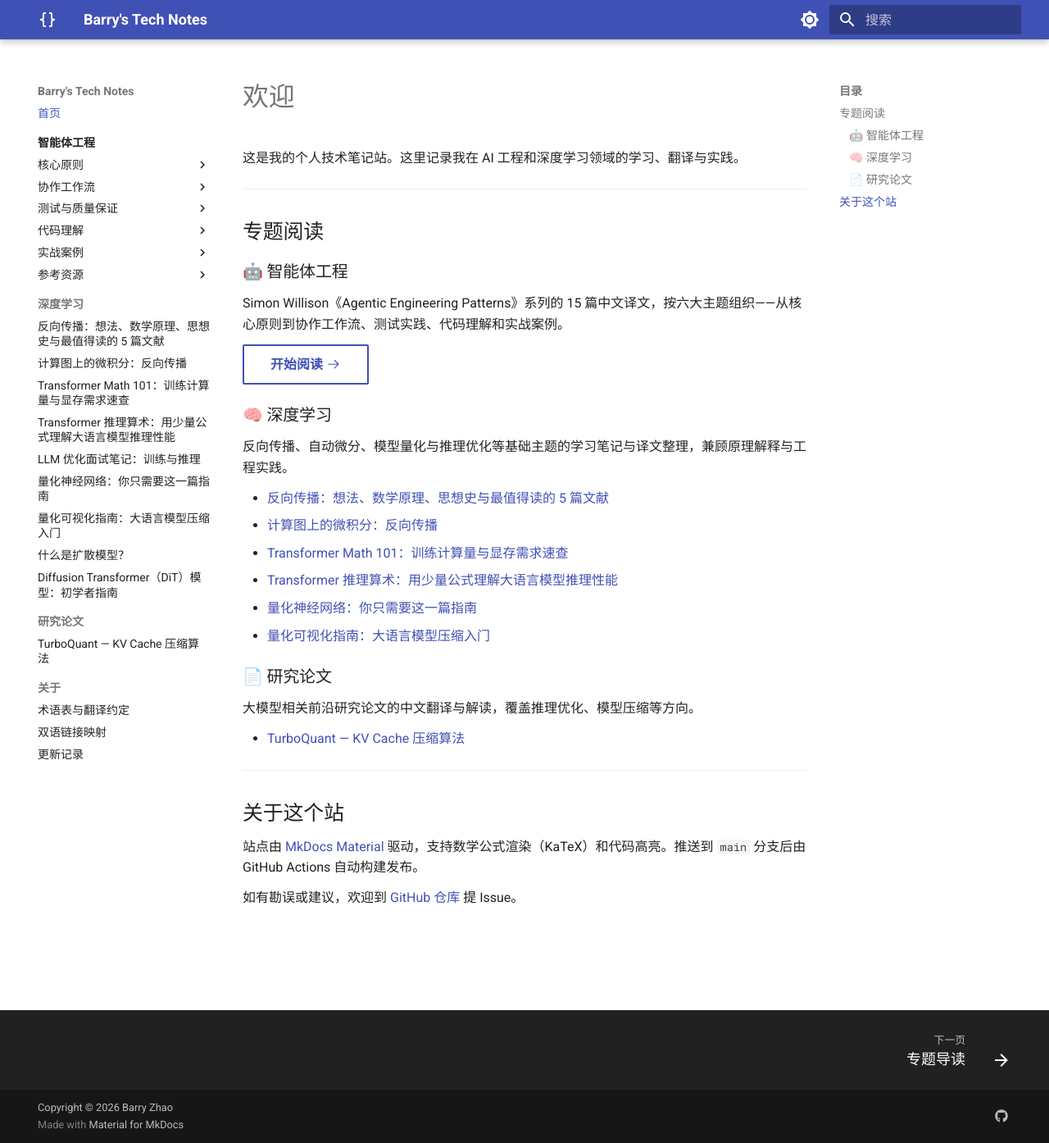
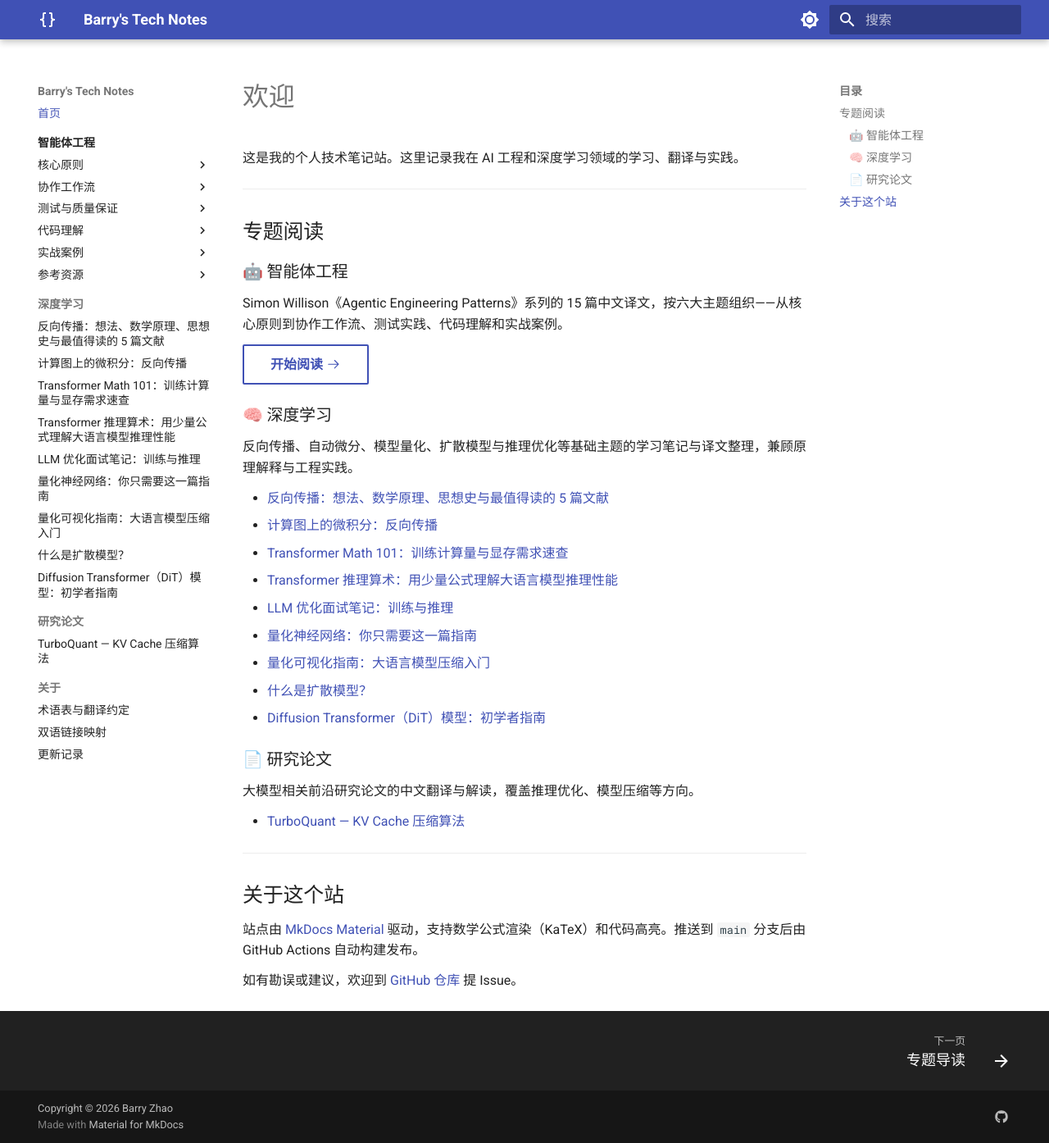
Before and after one commit to mypopydev/mypopydev.github.io, an MkDocs documentation site: the page built from docs/index.md, in a window 1280 px wide and 1394 px high. Shown: the whole window at 82% size. Built offline with MkDocs 1.6.1 and Material for MkDocs 9.7.7, drawn with Linux system fonts in a browser that asks for light colours.

Commit message:
Update homepage deep learning list

```diff
--- a/docs/index.md
+++ b/docs/index.md
@@ -14,14 +14,17 @@ Simon Willison《Agentic Engineering Patterns》系列的 15 篇中文译文，
 
 ### 🧠 深度学习
 
-反向传播、自动微分、模型量化与推理优化等基础主题的学习笔记与译文整理，兼顾原理解释与工程实践。
+反向传播、自动微分、模型量化、扩散模型与推理优化等基础主题的学习笔记与译文整理，兼顾原理解释与工程实践。
 
 - [反向传播：想法、数学原理、思想史与最值得读的 5 篇文献](./articles/backpropagation-ideas-math-history-5-readings.md)
 - [计算图上的微积分：反向传播](./articles/calculus-on-computational-graphs-backpropagation-zh.md)
 - [Transformer Math 101：训练计算量与显存需求速查](./articles/transformer-math-101-zh.md)
 - [Transformer 推理算术：用少量公式理解大语言模型推理性能](./articles/transformer-inference-arithmetic-zh.md)
+- [LLM 优化面试笔记：训练与推理](./articles/llm-optimization-interview-notes-training-and-inference-zh.md)
 - [量化神经网络：你只需要这一篇指南](./articles/quantized-neural-networks-the-only-guide-you-need-zh.md)
 - [量化可视化指南：大语言模型压缩入门](./articles/a-visual-guide-to-quantization-zh.md)
+- [什么是扩散模型？](./articles/what-are-diffusion-models-zh.md)
+- [Diffusion Transformer（DiT）模型：初学者指南](./articles/diffusion-transformer-models-beginners-guide-zh.md)
 
 ### 📄 研究论文
 
```
